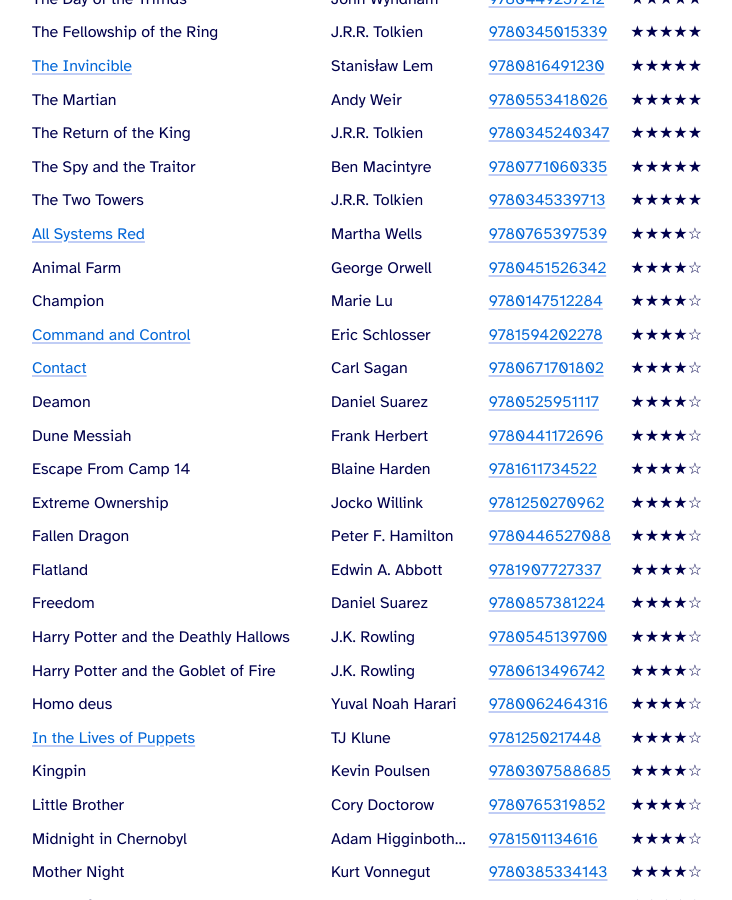
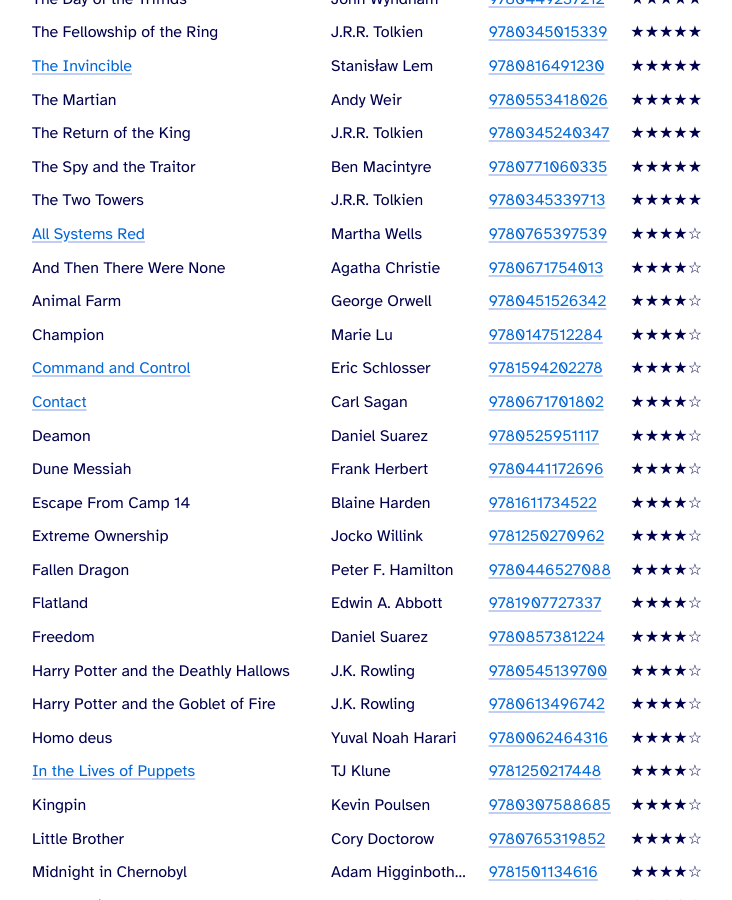
Before and after one commit to cimm/suffix, a Jekyll site: the page built from reading/index.html, in a window 1280 px wide and 900 px high, scrolled down 695 px. Shown: the whole window, without its empty margins (273-1005 px from the left). Built offline with Jekyll 4.4.1, drawn with Linux system fonts in a browser that asks for light colours.

Commit message:
Add And Then There Were None by A. Christie

```diff
--- a/_data/books.yml
+++ b/_data/books.yml
@@ -33,6 +33,10 @@
   isbn13: 9780375412028
   rating: 3
   read: 2023
+- name: "And Then There Were None"
+  author: "Agatha Christie"
+  isbn13: 9780671754013
+  rating: 4
 - name: "Angels & Demons"
   author: "Dan Brown"
   isbn13: 9781416524793
```
